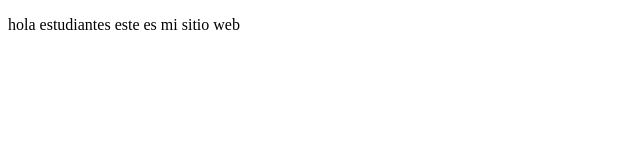
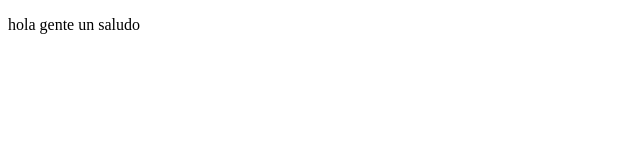
Before and after one commit to JonathanPedrosa/MiPrimerProyecto, a plain HTML site: page index.html in a window 1280 px wide. Shown: the whole page, without its empty margins (0-640 px from the left). Drawn offline with Linux system fonts and the light colour scheme.

Commit message:
Primeros cambios

```diff
--- a/index.html
+++ b/index.html
@@ -8,7 +8,7 @@
 </head>
 <body>
     <P>
-        hola estudiantes este es mi sitio web
+        hola gente un saludo
     </P>
 </body>
 </html>
```
